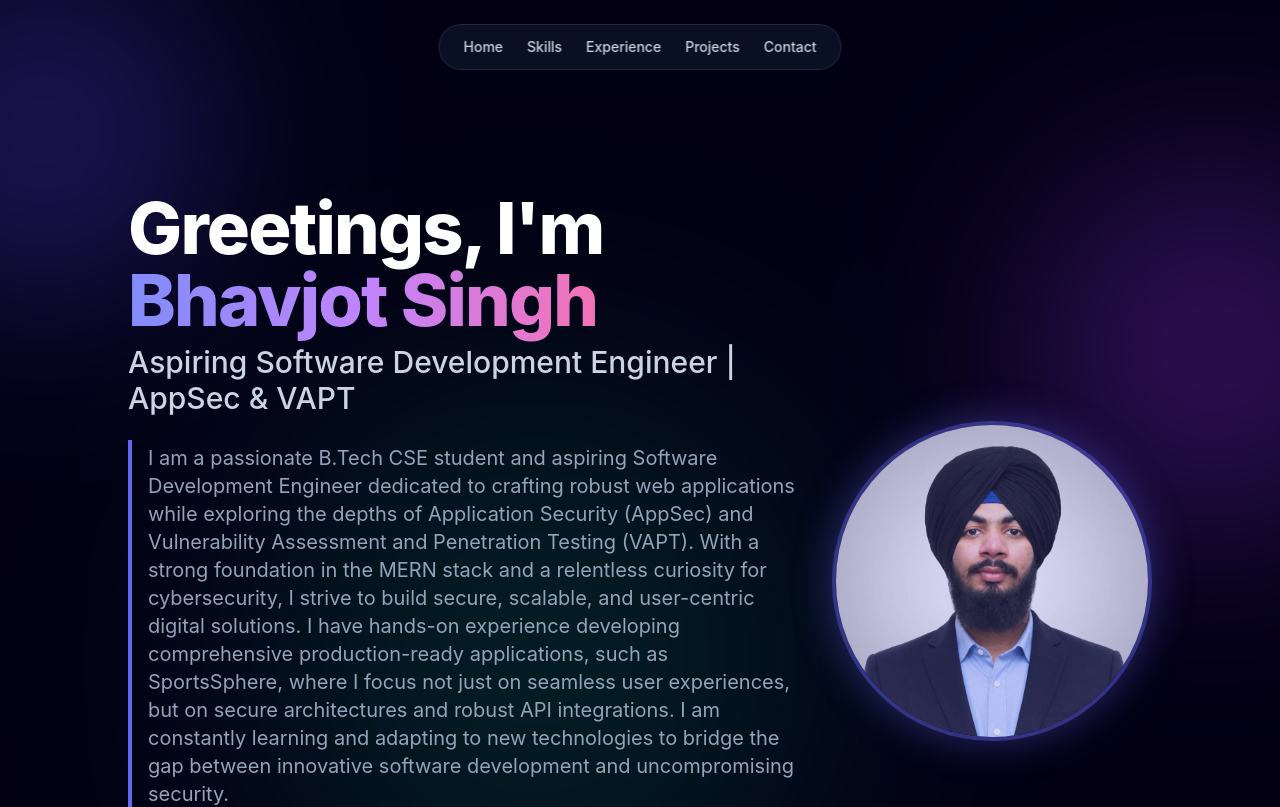
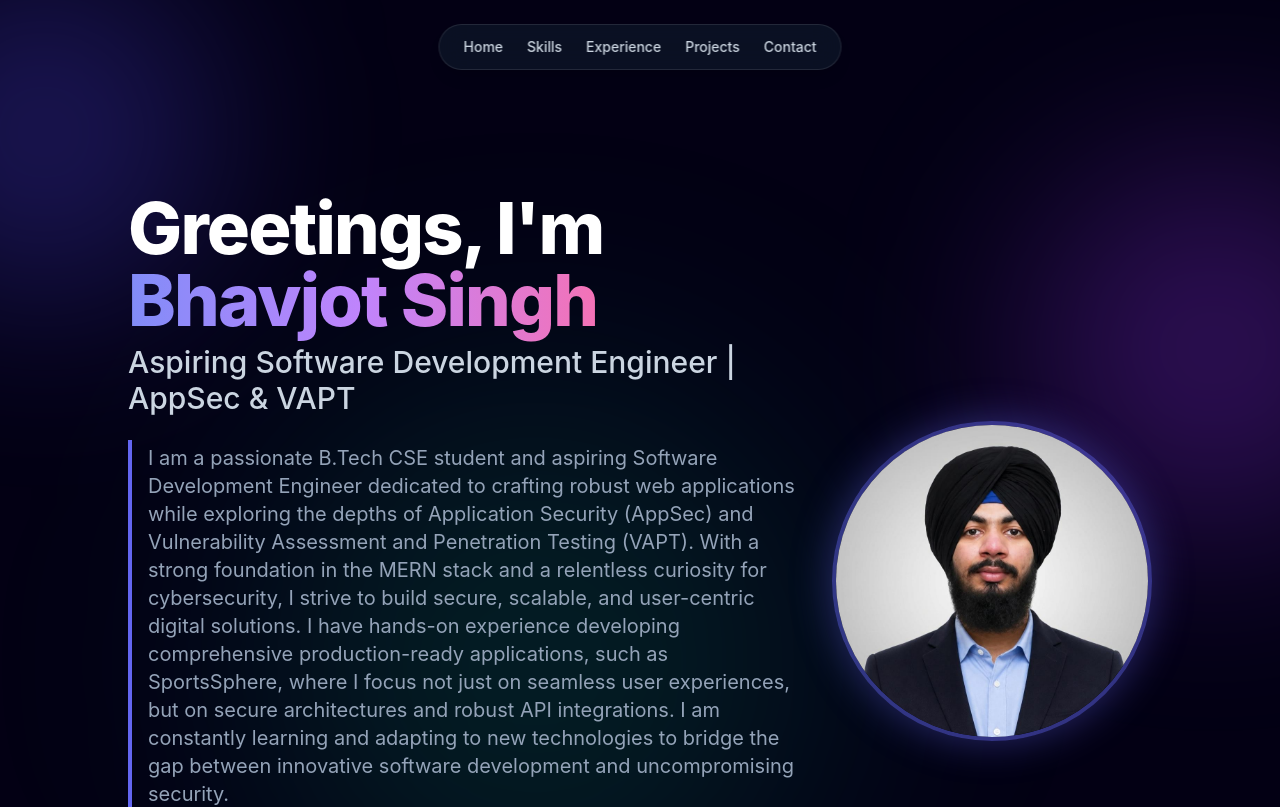
Before and after one commit to Bhav1101/bhavjot-portfolio, a React (Vite) app in the folder client/: page / in a window 1280 px wide. Shown: the top 807 px of the page. Built offline with nearby package versions, Linux system fonts and the light colour scheme.

Commit message:
style: remove blue tint overlay from profile photo

```diff
--- a/client/src/components/sections/Hero.jsx
+++ b/client/src/components/sections/Hero.jsx
@@ -78,7 +78,6 @@ const Hero = () => {
 
           {/* Larger Standalone Profile Picture on Right */}
           <motion.div variants={itemVariants} className="w-56 h-56 md:w-80 md:h-80 rounded-full overflow-hidden border-4 border-indigo-500/50 shadow-[0_0_40px_rgba(99,102,241,0.4)] shrink-0 relative group flex justify-center items-center">
-             <div className="absolute inset-0 bg-indigo-500/20 group-hover:bg-transparent transition-all duration-300"></div>
              <img src="/profile.png" alt="Bhavjot Singh" className="w-full h-full object-cover bg-slate-800 group-hover:scale-105 transition-transform duration-500" />
           </motion.div>
 
```
